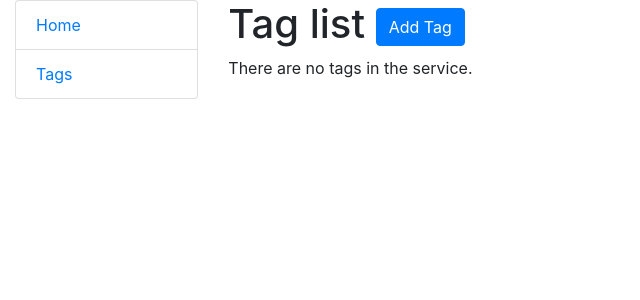
After one commit to mykytafabrykator/todo-list, a Django app: page /tag-list/ in a window 1280 px wide. The commit adds this page. Shown: the top 300 px of the page, without its empty margins (0-640 px from the left). Run offline with Django 5.2, Linux system fonts and the light colour scheme; data that the repository does not hold is empty.

Commit message:
Add tag list view & page template

```diff
--- a/templates/includes/sidebar.html
+++ b/templates/includes/sidebar.html
@@ -1,4 +1,4 @@
 <ul class="sidebar-nav list-group">
   <li class="list-group-item"><a href="{% url 'todo:task-list' %}">Home</a></li>
-  <li class="list-group-item"><a href="#">Tags</a></li>
+  <li class="list-group-item"><a href="{% url 'todo:tag-list' %}">Tags</a></li>
 </ul>
--- /dev/null
+++ b/templates/todo/tag_list.html
@@ -0,0 +1,14 @@
+{% extends "base.html" %}
+
+{% block content %}
+    <h1>Tag list <a href="#" class="btn btn-primary">Add Tag</a></h1>
+
+    {% if tag_list %}
+        {% for tag in tag_list %}
+          {{ tag.name }}
+          <br>
+        {% endfor %}
+    {% else %}
+        <p>There are no tags in the service.</p>
+    {% endif %}
+{% endblock %}
--- a/todo/urls.py
+++ b/todo/urls.py
@@ -5,6 +5,7 @@ from todo.views import (
     TaskCreateView,
     TaskUpdateView,
     TaskDeleteView,
+    TagListView,
 )
 
 urlpatterns = [
@@ -20,6 +21,7 @@ urlpatterns = [
         TaskDeleteView.as_view(),
         name="task-delete",
     ),
+    path("tag-list/", TagListView.as_view(), name="tag-list"),
 ]
 
 app_name = "todo"
--- a/todo/views.py
+++ b/todo/views.py
@@ -2,7 +2,7 @@ from django.urls import reverse_lazy
 from django.views import generic
 
 from todo.forms import TaskForm
-from todo.models import Task
+from todo.models import Task, Tag
 
 
 # Create your views here.
@@ -29,3 +29,8 @@ class TaskUpdateView(generic.UpdateView):
 class TaskDeleteView(generic.DeleteView):
     model = Task
     success_url = reverse_lazy("todo:task-list")
+
+
+class TagListView(generic.ListView):
+    model = Tag
+    queryset = Tag.objects.all()
```
